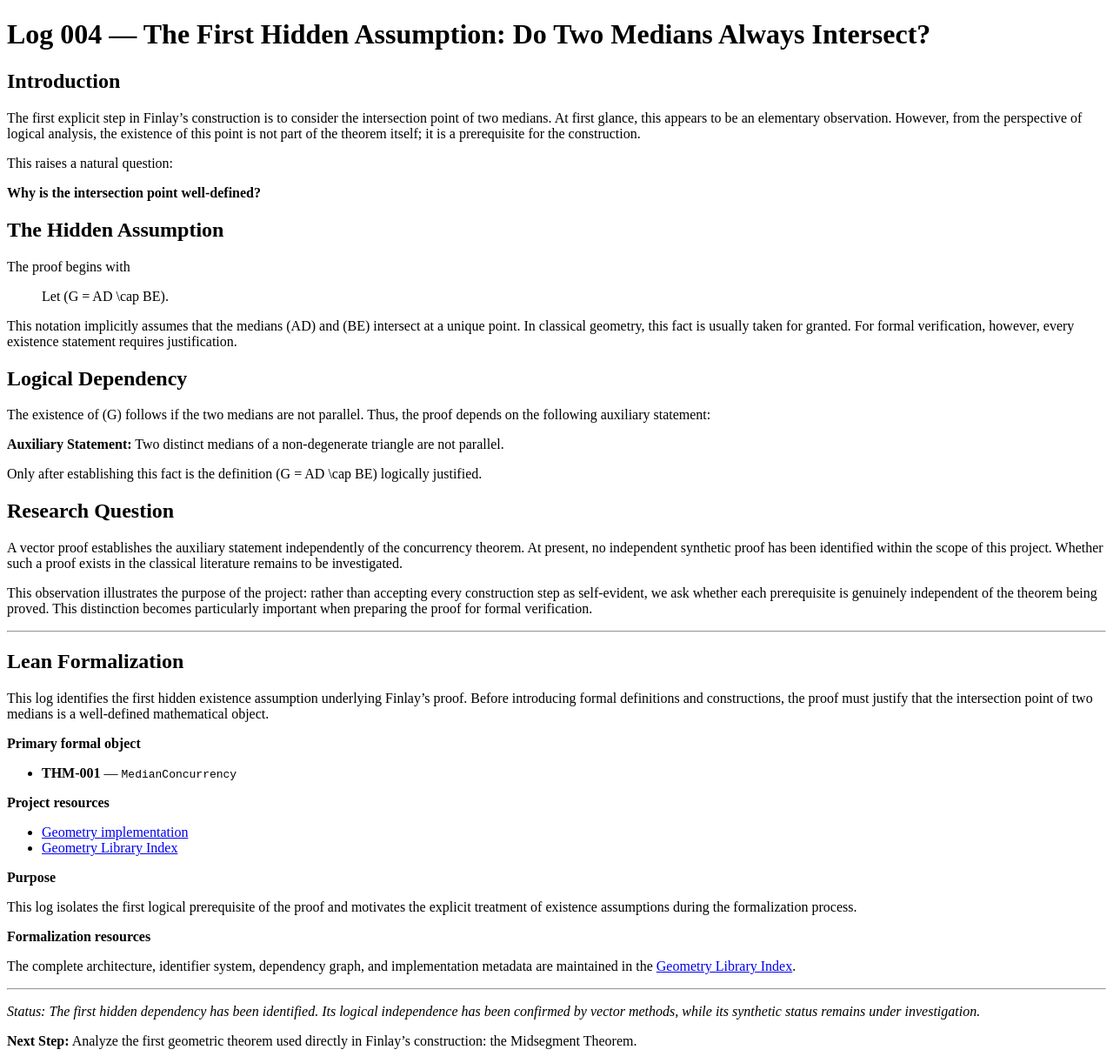
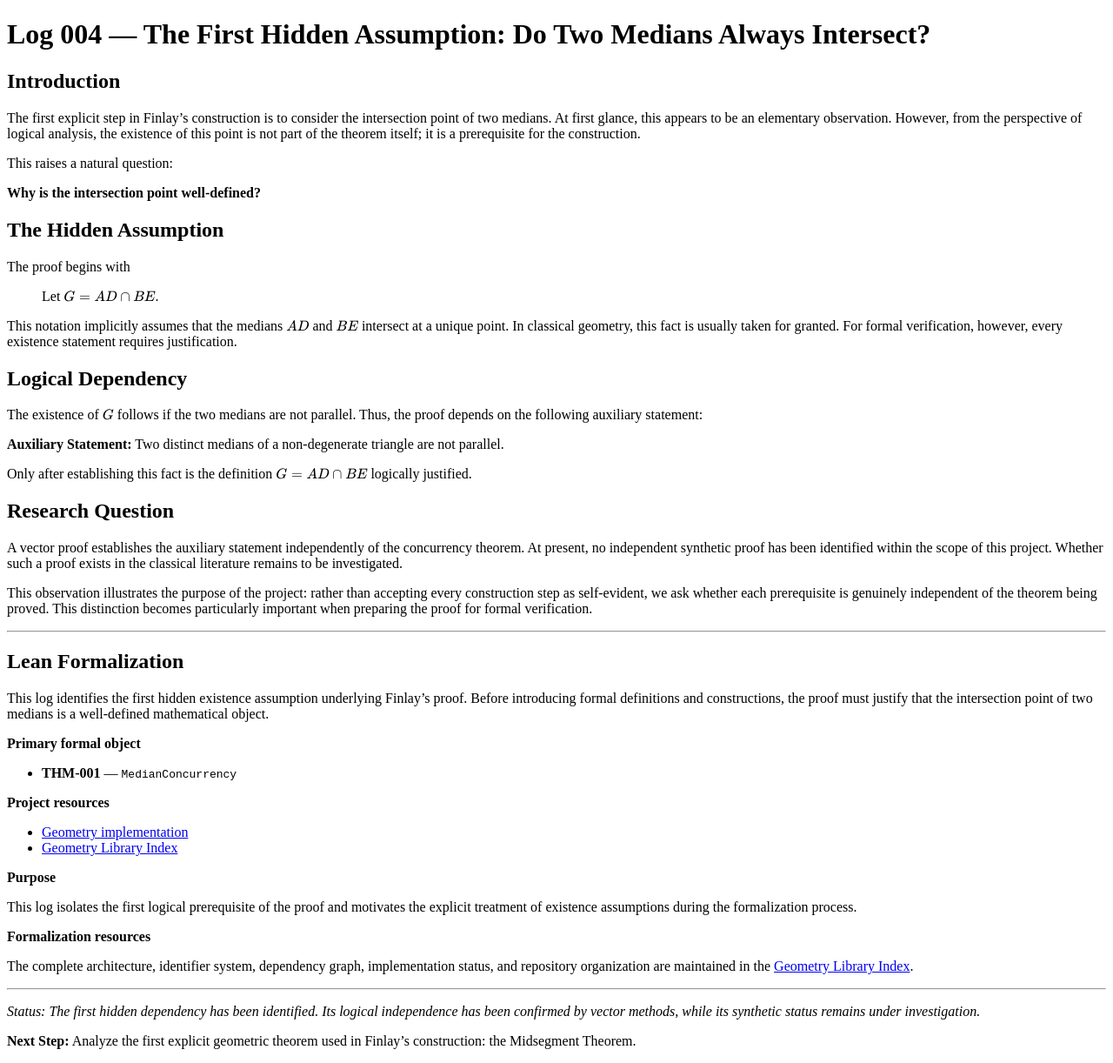
Before and after one commit to cgjteam/cgjteam.github.io, a Jekyll site: the page built from log-004.md, in a window 1280 px wide. Shown: the whole page at 87% size. Built offline with Jekyll 4.4.1, drawn with Linux system fonts in a browser that asks for light colours; comment, search, counter and statistics services are not loaded; our own code applies the rules of GitHub Pages for plain Markdown files.

Commit message:
Update log-004.md

```diff
--- a/log-004.md
+++ b/log-004.md
@@ -16,17 +16,17 @@ This raises a natural question:
 
 The proof begins with
 
-> Let \(G = AD \cap BE\).
+> Let $G = AD \cap BE$.
 
-This notation implicitly assumes that the medians \(AD\) and \(BE\) intersect at a unique point. In classical geometry, this fact is usually taken for granted. For formal verification, however, every existence statement requires justification.
+This notation implicitly assumes that the medians $AD$ and $BE$ intersect at a unique point. In classical geometry, this fact is usually taken for granted. For formal verification, however, every existence statement requires justification.
 
 ## Logical Dependency
 
-The existence of \(G\) follows if the two medians are not parallel. Thus, the proof depends on the following auxiliary statement:
+The existence of $G$ follows if the two medians are not parallel. Thus, the proof depends on the following auxiliary statement:
 
 **Auxiliary Statement:** Two distinct medians of a non-degenerate triangle are not parallel.
 
-Only after establishing this fact is the definition \(G = AD \cap BE\) logically justified.
+Only after establishing this fact is the definition $G = AD \cap BE$ logically justified.
 
 ## Research Question
 
@@ -55,10 +55,10 @@ This log isolates the first logical prerequisite of the proof and motivates the
 
 **Formalization resources**
 
-The complete architecture, identifier system, dependency graph, and implementation metadata are maintained in the [Geometry Library Index](./Geometry.md).
+The complete architecture, identifier system, dependency graph, implementation status, and repository organization are maintained in the [Geometry Library Index](./Geometry.md).
 
 ---
 
 *Status: The first hidden dependency has been identified. Its logical independence has been confirmed by vector methods, while its synthetic status remains under investigation.*
 
-**Next Step:** Analyze the first geometric theorem used directly in Finlay's construction: the Midsegment Theorem.
+**Next Step:** Analyze the first explicit geometric theorem used in Finlay's construction: the Midsegment Theorem.
```
